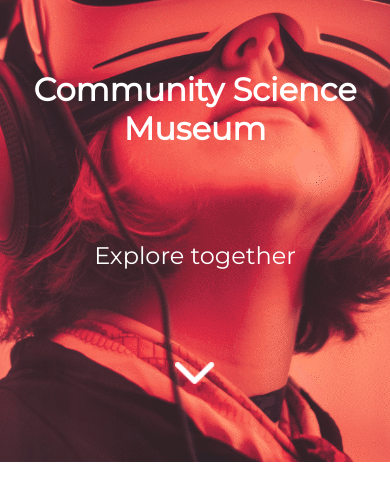
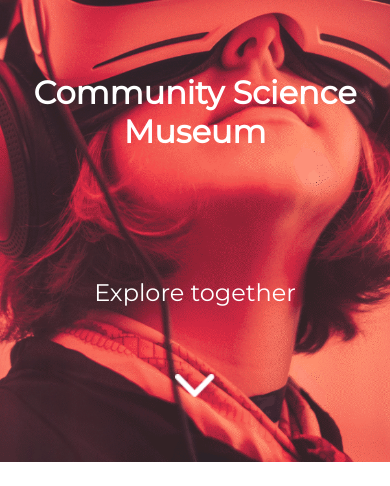
Before and after one commit to Oliknud/semesteroppgave1, a plain HTML site: page index.html in a window 390 px wide. Shown: the part 358-844 px from the top of the page. Drawn offline with Linux system fonts and the light colour scheme.

Commit message:
Update style.css

```diff
--- a/styles/style.css
+++ b/styles/style.css
@@ -97,7 +97,7 @@ footer {
     overflow: hidden;
 }
 
-.mobileLogo h1, h2 {
+.mobileLogo h1 h2 {
     margin: 0;
 }
 
```
